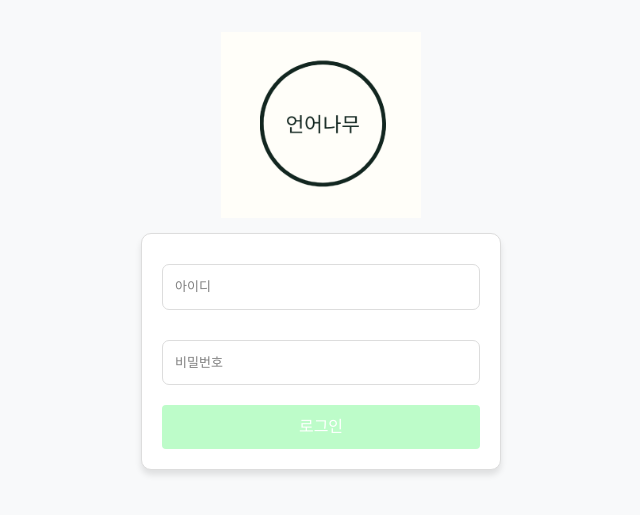
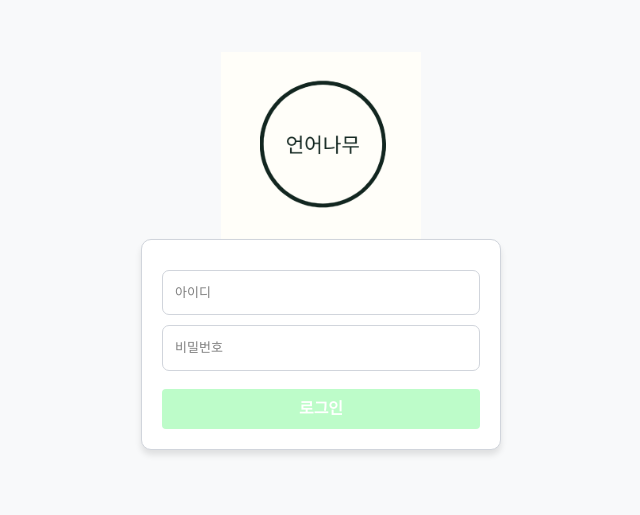
Before and after one commit to DongYeopMe/wordbox, a React (Vite) app in the folder frontend/: page /login in a window 1280 px wide. Shown: the part 149-664 px from the top of the page, without its empty margins (319-959 px from the left). Built offline with nearby package versions, Linux system fonts and the light colour scheme.

Commit message:
로그인 페이지 수정v1

```diff
--- a/frontend/src/pages/Card.jsx
+++ b/frontend/src/pages/Card.jsx
@@ -1,12 +1,11 @@
-import React, {useState, useEffect, useCallback} from "react";
+import React, { useState, useEffect, useCallback } from "react";
 import Button from "../components/common/Button";
 import AddCardModal from "../components/home/AddCardModal";
 import AddWordModal from "../components/home/AddWordModal";
 import Subject from "../components/home/Subject.jsx";
 import axios from "axios";
 import { useNavigate } from "react-router-dom";
-import "../styles/Card.css"
-
+import "../styles/Card.css";
 
 const Card = () => {
   const [cards, setCards] = useState([]);
@@ -17,54 +16,72 @@ const Card = () => {
   const baseUrl = "http://localhost:8080";
   const navigate = useNavigate();
 
-
-    const fetchData = useCallback(async () =>{
-        try{
+  const fetchData = useCallback(async () => {
+    try {
       const [cardsResponse, myWordsResponse] = await Promise.all([
-               axios.get(baseUrl + "/card/getList", {params : { language : selectedLanguage} }),
-               axios.get(baseUrl + "/word/getMyWordCount", {params : {language : selectedLanguage}})
+        axios.get(baseUrl + "/card/getList", {
+          params: { language: selectedLanguage },
+        }),
+        axios.get(baseUrl + "/word/getMyWordCount", {
+          params: { language: selectedLanguage },
+        }),
       ]);
       setCards(cardsResponse.data.data);
       setMyWordCount(myWordsResponse.data.data);
+    } catch (error) {
+      console.log("API 호출 중 에러 발생했습니다.:", error);
+    }
+  }, [selectedLanguage]);
 
-    } catch (error){
-        console.log("API 호출 중 에러 발생했습니다.:",error);
-    }
-    },[selectedLanguage]);
-
-
-    useEffect(()=>{
-        fetchData()
-    },[fetchData])
+  useEffect(() => {
+    fetchData();
+  }, [fetchData]);
 
   const handleCardClick = (card) => {
     const filteredTitles = cards
-        .filter(c => c.language === card.language)
-        .map(c => c.title);
-        navigate("/wordlist",{state : {cardId : card.id, language : card.language, apiType : "getList", title: card.title, cardtitles: filteredTitles}});
-    }
+      .filter((c) => c.language === card.language)
+      .map((c) => c.title);
+    navigate("/wordlist", {
+      state: {
+        cardId: card.id,
+        language: card.language,
+        apiType: "getList",
+        title: card.title,
+        cardtitles: filteredTitles,
+      },
+    });
+  };
   const handleMyWordListClick = (selectedLanguage) => {
     const filteredTitles = cards
-        .filter(c => c.language === selectedLanguage)
-        .map(c => c.title);
+      .filter((c) => c.language === selectedLanguage)
+      .map((c) => c.title);
 
-        navigate("/wordlist",{state : {language : selectedLanguage,apiType : "getMyList",cardtitles: filteredTitles}});
-    }
+    navigate("/wordlist", {
+      state: {
+        language: selectedLanguage,
+        apiType: "getMyList",
+        cardtitles: filteredTitles,
+      },
+    });
+  };
   const handleSelectChange = (event) => {
     setSelectedLanguage(event.target.value);
   };
 
-
   const languages = {
     TOTAL: "전체",
     ENGLISH: "영어",
-        JAPANESE: "일본어"
+    JAPANESE: "일본어",
   };
 
   return (
     <div className="container">
       <div className="category_container">
-                <select  className="language_select"value={selectedLanguage} onChange={handleSelectChange}>
+        <select
+          className="language_select"
+          value={selectedLanguage}
+          onChange={handleSelectChange}
+        >
           {Object.entries(languages).map(([key, value]) => (
             <option key={key} value={key}>
               {value}
@@ -72,15 +89,34 @@ const Card = () => {
           ))}
         </select>
         <div className="api_container">
-                    <Button text={"카드 추가"} type={"button"} name={"Add"} onClick={() => setIsCardModalOpen(true)} />
-                    {isCardModalOpen && <AddCardModal isModal={isCardModalOpen} setIsModal={setIsCardModalOpen} fetchData={fetchData}/>}
-                    <Button text={"단어 추가"} type={"button"} name={"addword"}
-                    onClick={()=> setIsWordModalOpen(true)}/>
-                    {isWordModalOpen && <AddWordModal isModal={isWordModalOpen} setIsModal={setIsWordModalOpen} checklist={cards}
-                    fetchData={fetchData}/>}
-
+          <Button
+            text={"카드 추가"}
+            type={"button"}
+            name={"Add"}
+            onClick={() => setIsCardModalOpen(true)}
+          />
+          {isCardModalOpen && (
+            <AddCardModal
+              isModal={isCardModalOpen}
+              setIsModal={setIsCardModalOpen}
+              fetchData={fetchData}
+            />
+          )}
+          <Button
+            text={"단어 추가"}
+            type={"button"}
+            name={"addword"}
+            onClick={() => setIsWordModalOpen(true)}
+          />
+          {isWordModalOpen && (
+            <AddWordModal
+              isModal={isWordModalOpen}
+              setIsModal={setIsWordModalOpen}
+              checklist={cards}
+              fetchData={fetchData}
+            />
+          )}
         </div>
-
       </div>
       <div className="card_container">
         {cards.map((card) => (
@@ -89,14 +125,14 @@ const Card = () => {
             title={`${card.title}`}
             quantity={`${card.count}`}
             onClick={() => handleCardClick(card)}
-                    language={card.language}/>
-
+            language={card.language}
+          />
         ))}
         {selectedLanguage !== "TOTAL" && (
           <Subject
             title={"추가한 \n단어"}
             quantity={MyWordsCount}
-                    onClick = {() =>handleMyWordListClick(selectedLanguage)}
+            onClick={() => handleMyWordListClick(selectedLanguage)}
           />
         )}
       </div>
--- a/frontend/src/pages/login.jsx
+++ b/frontend/src/pages/login.jsx
@@ -4,64 +4,74 @@ import Logo from "../image/언어나무.png";
 import Button from "../components/common/Button";
 import "../styles/Login.css";
 import axios from "axios";
-const login = () =>{
-    const [userId,setuserId] = useState("");
+const login = () => {
+  const [userId, setuserId] = useState("");
   const [password, setPassword] = useState("");
   const navigate = useNavigate(); // 페이지 이동을 위한 네비게이션 훅
 
   const handleLogin = async () => {
-
     const request = {
       userid: userId,
       password: password,
     };
     try {
-            const response = await axios.post("http://localhost:8080/member/login", request,{
+      const response = await axios.post(
+        "http://localhost:8080/member/login",
+        request,
+        {
           headers: {
-                    'Content-Type': 'application/json'
+            "Content-Type": "application/json",
+          },
         }
-
-            });
+      );
 
       // 서버에서 JWT를 응답하면 localStorage에 저장
       const accessToken = response.headers["authorization"]; // 헤더에서 JWT 가져오기
       console.log(accessToken);
-            localStorage.setItem('access_token', accessToken);
-        }
-        catch{
+      localStorage.setItem("access_token", accessToken);
+    } catch {
       console.log("다시 요청보내주세요.");
     }
   };
 
-    const handleInputId = e =>{
+  const handleInputId = (e) => {
     setuserId(e.target.value);
-    }
-    const handleInputpw = e =>{
+  };
+  const handleInputpw = (e) => {
     setPassword(e.target.value);
-    }
+  };
 
   return (
-        <div className="container">
-            <img src={Logo} width={200} height={200}/>
-            <form className="login-input" onSubmit={handleLogin}>
-                <input className="id-input"
+    <div className="w-full min-h-screen flex flex-col justify-center items-center bg-[#f8f9fa] font-[Arial,sans-serif]">
+      <img src={Logo} alt="logo" width={200} height={200} />
+      <form
+        className="w-[360px] p-5 bg-white border border-gray-300 rounded-[10px] shadow-[0_5px_6px_rgba(0,0,0,0.1)]"
+        onSubmit={handleLogin}
+      >
+        <input
+          className="w-full p-3 my-[10px] border border-gray-300 rounded-[7px] text-[13px] focus:outline-none focus:placeholder:text-[12px] focus:placeholder:font-[Arial,sans-serif]"
           type="text"
           id="userid"
           value={userId}
           onChange={handleInputId}
           placeholder="아이디"
         />
-                <input className="pw-input"
+        <input
+          className="w-full p-3 mb-[10px] border border-gray-300 rounded-[7px] text-[13px] focus:outline-none focus:placeholder:text-[12px] focus:placeholder:font-[Arial,sans-serif]"
           type="password"
           id="password"
           value={password}
           onChange={handleInputpw}
           placeholder="비밀번호"
         />
-                <Button text={"로그인"} type={"text"}name={"login"}
-                ></Button>
+        <button
+          type="submit"
+          className="w-full py-2 mt-2 bg-[#bdfcc9] text-white text-[16px] font-bold rounded cursor-pointer"
+        >
+          로그인
+        </button>
       </form>
     </div>
   );
-}
+};
 export default login;
--- a/frontend/src/styles/Login.css
+++ b/frontend/src/styles/Login.css
@@ -1,13 +1,6 @@
 /* 전체 컨테이너 스타일 */
-html,
-body {
-    width: 100%;
-    height: 100%;
-    margin: 0;
-    padding: 0;
-    box-sizing: border-box;
-}
-.container {
+@import "tailwindcss";
+/* .container {
   width: 100%;
   height: 100%;
   min-height: 100vh;
@@ -16,26 +9,20 @@ body {
   justify-content: center;
   align-items: center;
   background-color: #f8f9fa;
-    font-family: 'Arial', sans-serif;
-}
-
-/* 로고 이미지 스타일 */
-.login-container img {
-    margin-bottom: 20px;
-}
-
+  font-family: "Arial", sans-serif;
+} */
 /* 폼 스타일 */
-.login-input {
+/* .login-input {
   width: 360px;
   padding: 20px;
   background-color: white;
   border: 1px solid #ddd;
   border-radius: 10px;
   box-shadow: 0 5px 6px rgba(0, 0, 0, 0.1);
-}
+} */
 
 /* 공통 입력 필드 스타일 */
-.login-input input {
+/* .login-input input {
   width: 100%;
   padding: 12px;
   margin: 10px 0 20px;
@@ -43,10 +30,10 @@ body {
   border-radius: 7px;
   font-size: 13px;
   box-sizing: border-box;
-}
+} */
 
 /* 비밀번호 입력 필드 스타일 */
-.pw-input {
+/* .pw-input {
   margin-bottom: 10px;
 }
 .login_Btn {
@@ -59,9 +46,9 @@ body {
   border: none;
   border-radius: 4px;
   cursor: pointer;
-}
-
-.login-input input:focus::placeholder{
+} */
+/*
+.login-input input:focus::placeholder {
   font-size: 12px;
-    font-family: 'Arial', sans-serif;
-}
+  font-family: "Arial", sans-serif;
+} */
```
Also changed, not shown: frontend/src/App.jsx (+13 -13 lines). Lines whose indentation alone changed are shown as unchanged.
